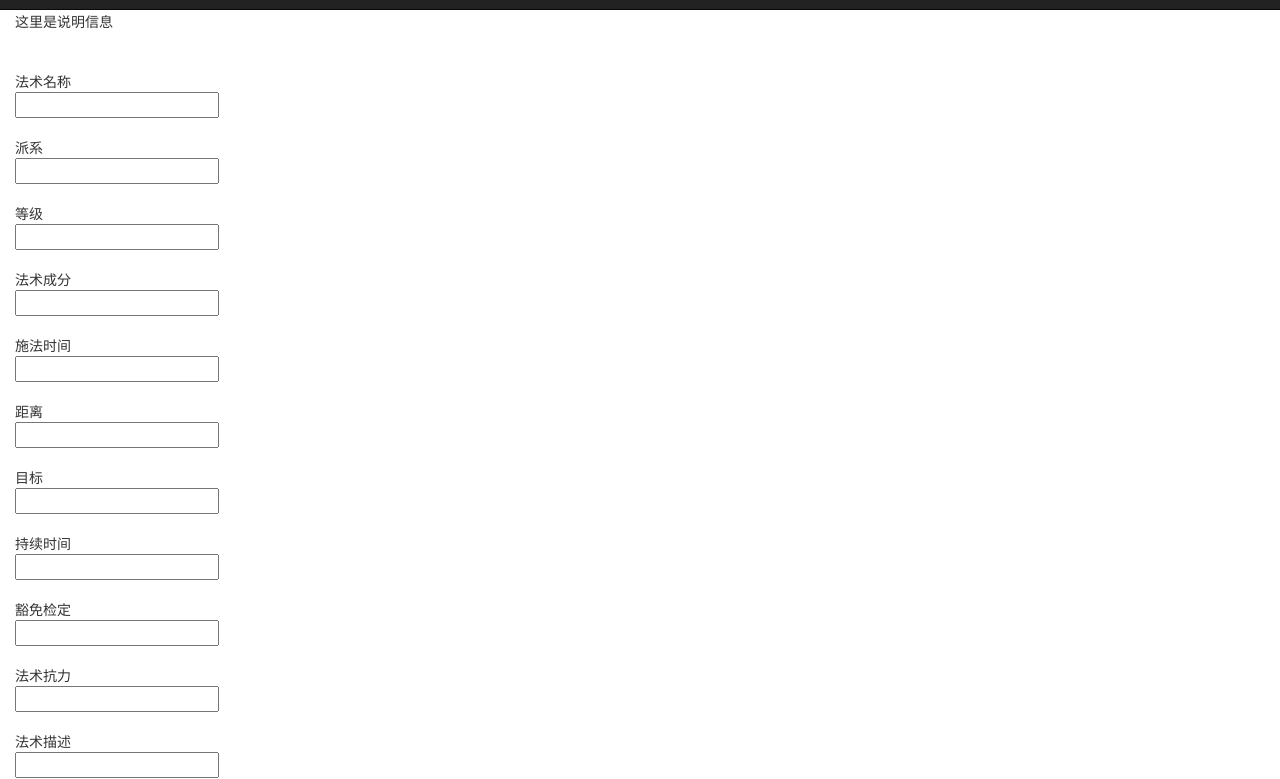
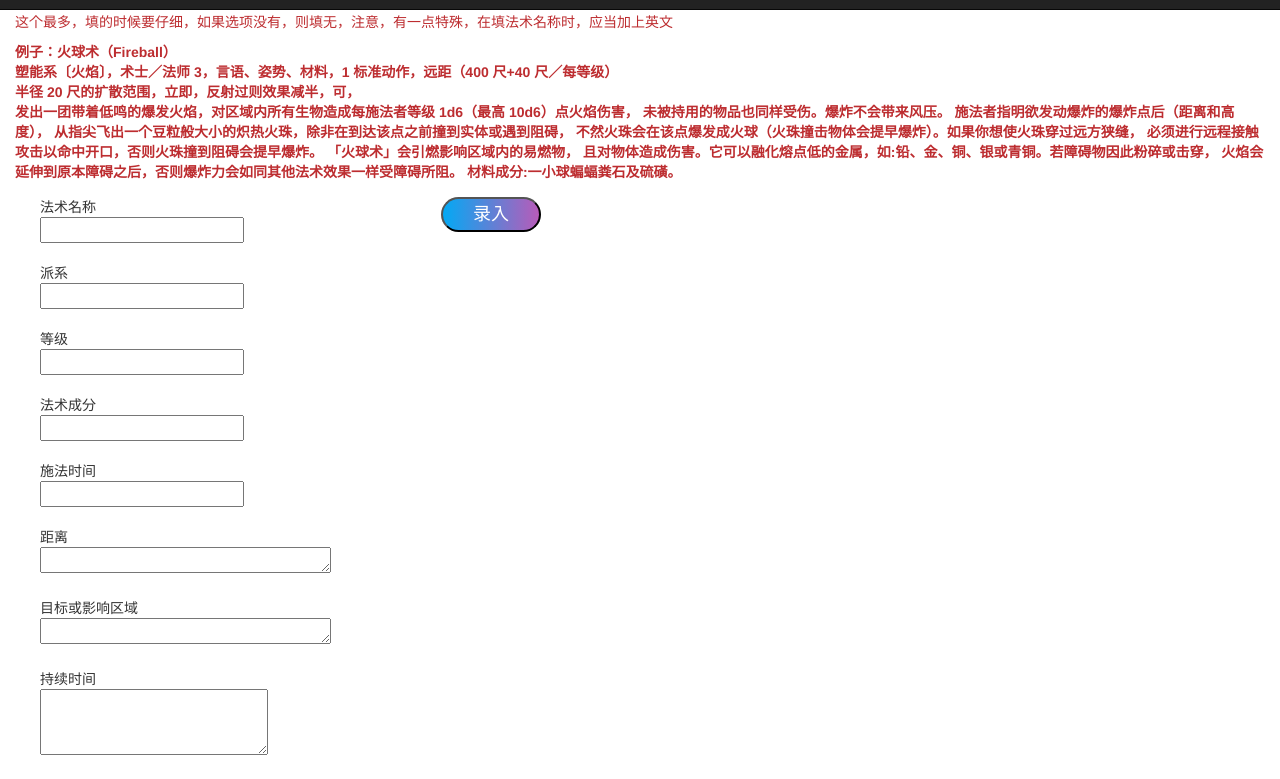
Before and after one commit to Akashiya-Chime/DBInsert, a website: page views/src/html/spells.html in a window 1280 px wide. Shown: the part 33-812 px from the top of the page. Drawn offline with Linux system fonts and the light colour scheme.

Commit message:
beautify the web

```diff
--- a/views/src/html/spells.html
+++ b/views/src/html/spells.html
@@ -22,7 +22,27 @@
     <link rel="apple-touch-icon-precomposed"
         href="https://cdn.jsdelivr.net/npm/@bootcss/www.bootcss.com@0.0.28/dist/ico/apple-touch-icon-precomposed.png">
     <link rel="shortcut icon" href="https://cdn.jsdelivr.net/npm/@bootcss/www.bootcss.com@0.0.28/dist/ico/favicon.ico">
+    <style>
+        button {
+            font-size: 18px;
+            background: linear-gradient(90deg, #03a9f4, #f441a5, #ffeb3b, #03a9f4);
+            background-size: 400%;
+            width: 100px;
+            height: 35px;
+            color: white;
+            border-radius: 20px;
+        }
 
+        button:hover {
+            animation: sun 8s infinite;
+        }
+
+        @keyframes sun {
+            100% {
+                background-position: -400% 0;
+            }
+        }
+    </style>
 </head>
 
 <body>
@@ -51,16 +71,24 @@
 
     <!-- 具体录入 -->
 
-    <!-- 法术:
-    法术名称、派系、等级、法术成分、施法时间、距离、目标、持续时间、豁免检定、法术抗力、法术描述
--->
-    <div>
-        <div style="padding: 1.5rem;">
+    <div style="padding: 1.5rem; color: #bd2d30;">
         <!-- 说明信息 -->
-            <p>这里是说明信息</p>
+        <p>这个最多，填的时候要仔细，如果选项没有，则填无，注意，有一点特殊，在填法术名称时，应当加上英文
+        </p>
+        <b>例子：火球术（Fireball）<br>塑能系〔火焰〕，术士／法师 3，言语、姿势、材料，1 标准动作，远距（400 尺+40 尺／每等级）<br>
+            半径 20 尺的扩散范围，立即，反射过则效果减半，可，<br>
+            发出一团带着低鸣的爆发火焰，对区域内所有生物造成每施法者等级 1d6（最高 10d6）点火焰伤害，
+            未被持用的物品也同样受伤。爆炸不会带来风压。 施法者指明欲发动爆炸的爆炸点后（距离和高度），
+            从指尖飞出一个豆粒般大小的炽热火珠，除非在到达该点之前撞到实体或遇到阻碍，
+            不然火珠会在该点爆发成火球（火珠撞击物体会提早爆炸）。如果你想使火珠穿过远方狭缝，
+            必须进行远程接触攻击以命中开口，否则火珠撞到阻碍会提早爆炸。 「火球术」会引燃影响区域内的易燃物，
+            且对物体造成伤害。它可以融化熔点低的金属，如:铅、金、铜、银或青铜。若障碍物因此粉碎或击穿，
+            火焰会延伸到原本障碍之后，否则爆炸力会如同其他法术效果一样受障碍所阻。 材料成分:一小球蝙蝠粪石及硫磺。
+        </b>
     </div>
-        <div>
-            <div style="padding: 1.5rem;">
+
+
+    <div class="details" style="padding-left: 4rem; float: left;">
         <div>
             <dl>法术名称
                 <dt>
@@ -89,17 +117,17 @@
             </dl>
             <dl>距离
                 <dt>
-                            <input type="text">
+                    <textarea name="" id="" cols="30" rows="1"></textarea>
                 </dt>
             </dl>
-                    <dl>目标
+            <dl>目标或影响区域
                 <dt>
-                            <input type="text">
+                    <textarea name="" id="" cols="30" rows="1"></textarea>
                 </dt>
             </dl>
             <dl>持续时间
                 <dt>
-                            <input type="text">
+                    <textarea name="" id="" cols="23" rows="3"></textarea>
                 </dt>
             </dl>
             <dl>豁免检定
@@ -114,14 +142,13 @@
             </dl>
             <dl>法术描述
                 <dt>
-                            <input type="text">
+                    <textarea name="" id="" cols="40" rows="20"></textarea>
                 </dt>
             </dl>
         </div>
     </div>
-            <button>录入</button>
-        </div>
-    </div>
+    <button style="margin-left: 2rem">录入</button>
+
 </body>
 
 </html>
```
Also changed, not shown: views/src/html/armor.html (+37 -17 lines), views/src/html/feats.html (+30 -16 lines), views/src/html/skills.html (+33 -13 lines), views/src/html/weapons.html (+14 -13 lines). Lines whose indentation alone changed are shown as unchanged.
